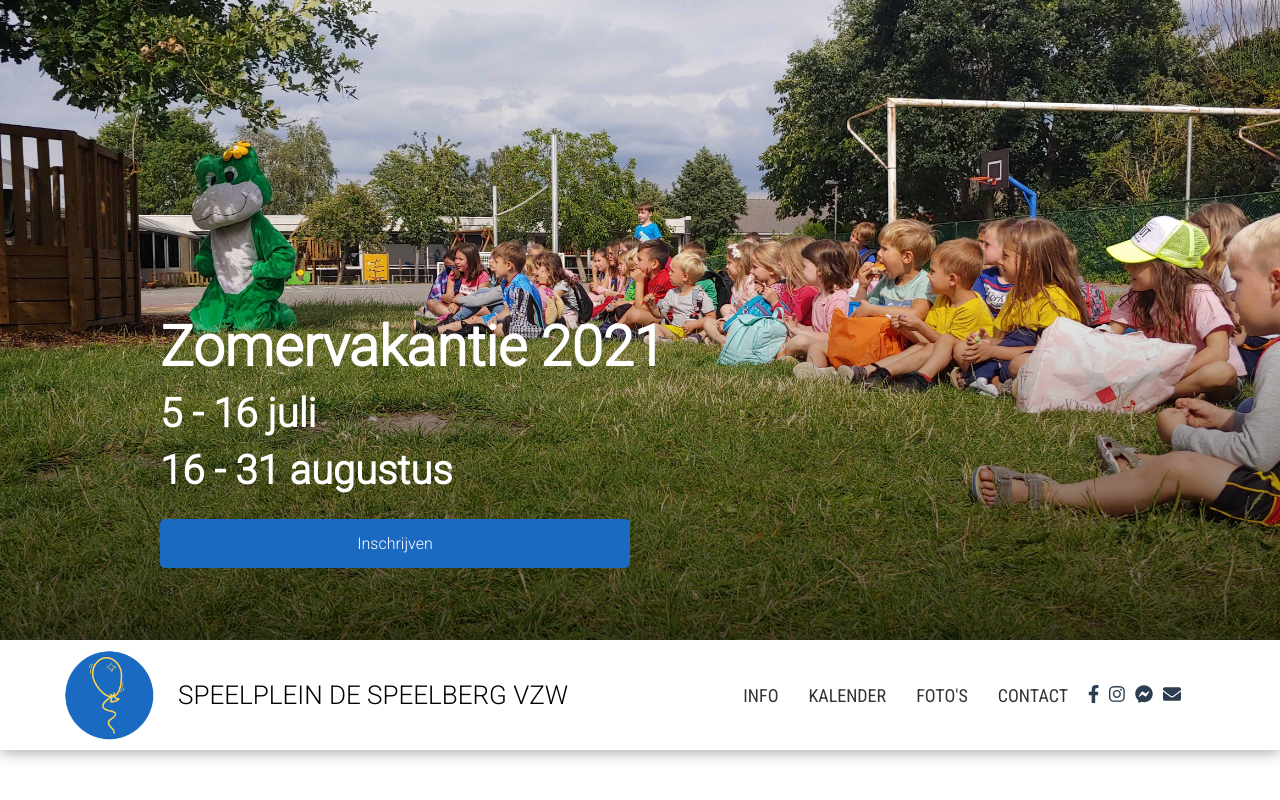
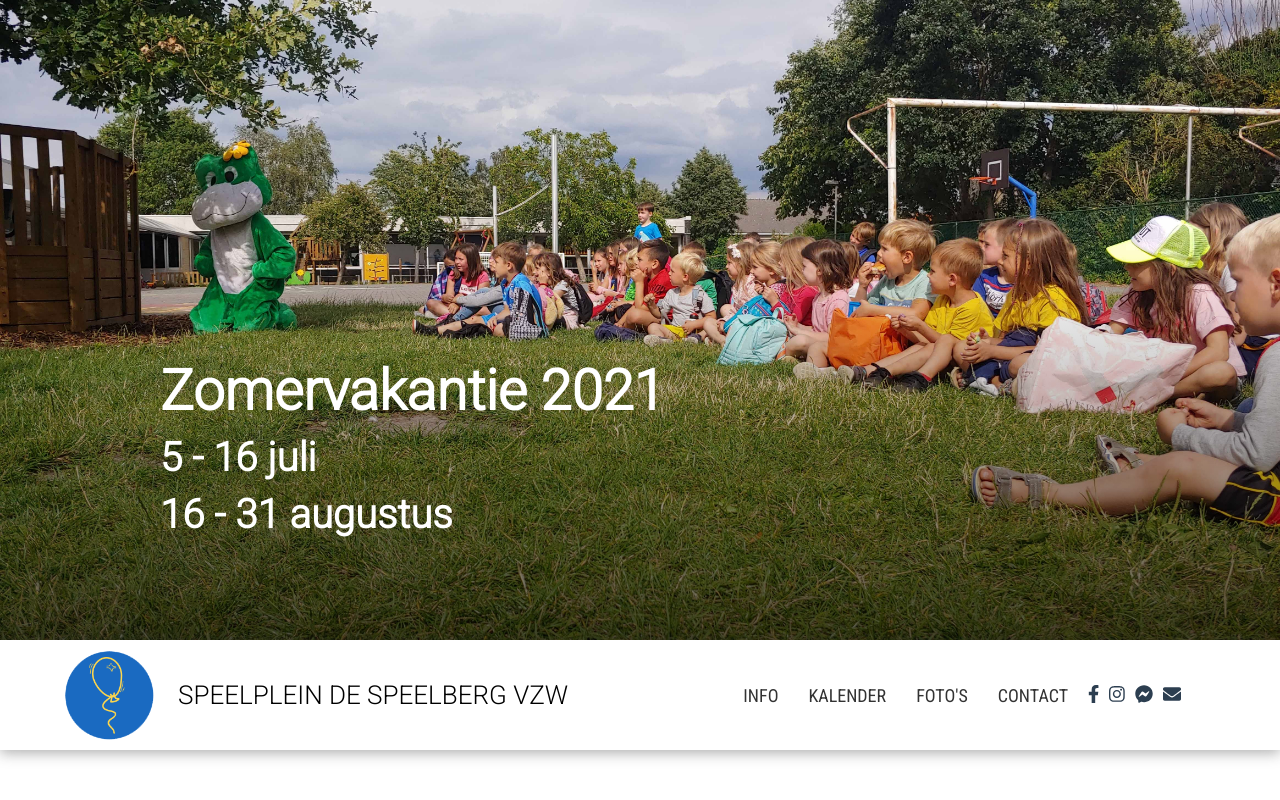
Before and after one commit to despeelberg/despeelberg-be, a Vue app: page / in a window 1280 px wide. Shown: the top 800 px of the page. Built offline with nearby package versions, Linux system fonts and the light colour scheme.

Commit message:
Inschrijfknop weg

```diff
--- a/src/components/Slideshow.vue
+++ b/src/components/Slideshow.vue
@@ -6,7 +6,7 @@
           <h1>Zomervakantie 2021</h1>
           <h2>5 - 16 juli</h2>
           <h2>16 - 31 augustus</h2>
-          <a href="https://inschrijven.despeelberg.be" class="button">Inschrijven</a>
+          <!-- <a href="https://inschrijven.despeelberg.be" class="button">Inschrijven</a> -->
         </div>
       </div>
     </div>
```
Also changed, not shown: 1 other file (tests, documents, lock files or other folders).
